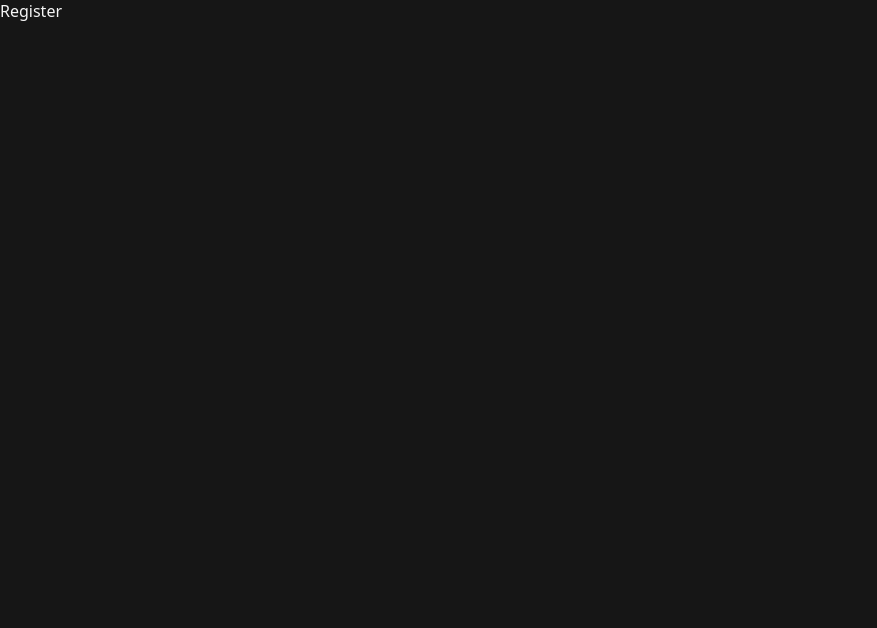
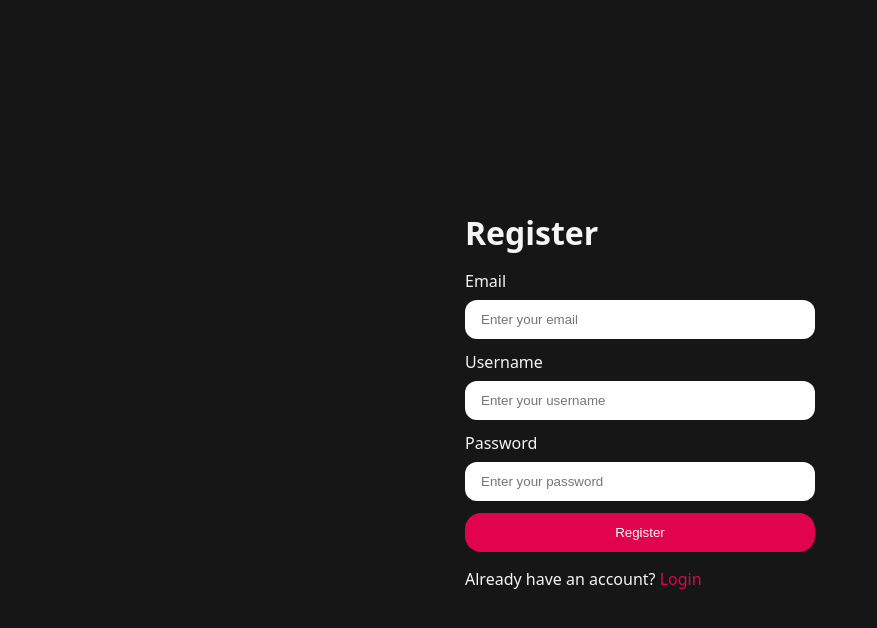
Before and after one commit to RakSagaTech/Interview-Gen-AI, a React app in the folder Frontend/: page /register in a window 1280 px wide. Shown: the top 628 px of the page, without its empty margins (0-877 px from the left). Built offline with nearby package versions, Linux system fonts and the light colour scheme; the HTML template or start-up script is replaced by a standard one.

Commit message:
feat(auth): add register page and remove email input from login

```diff
--- a/Frontend/src/features/auth/pages/Login.jsx
+++ b/Frontend/src/features/auth/pages/Login.jsx
@@ -13,10 +13,6 @@ const Login = () => {
       <div className="form-container">
         <h1>Login</h1>
         <form onSubmit={handleLogin}>
-          <div className="input-group">
-            <label htmlFor="email">Email</label>
-            <input type="email" id="email" name="email" required placeholder="Enter your email" />
-          </div>
           <div className="input-group">
             <label htmlFor="username">Username</label>
             <input type="text" id="username" name="username" required placeholder="Enter your username" />
--- a/Frontend/src/features/auth/pages/Register.jsx
+++ b/Frontend/src/features/auth/pages/Register.jsx
@@ -1,7 +1,34 @@
+import { Link } from 'react-router'
+import '../auth.form.scss'
 
 const Register = () => {
+
+  const handleRegister = (e) =>{
+    e.preventDefault()
+  }
+
   return (
-    <div>Register</div>
+    <main>
+      <div className="form-container">
+        <h1>Register</h1>
+        <form onSubmit={handleRegister}>
+          <div className="input-group">
+            <label htmlFor="email">Email</label>
+            <input type="email" id="email" name="email" required placeholder="Enter your email" />
+          </div>
+          <div className="input-group">
+            <label htmlFor="username">Username</label>
+            <input type="text" id="username" name="username" required placeholder="Enter your username" />
+          </div>
+          <div className="input-group">
+            <label htmlFor="password">Password</label>
+            <input type="password" id="password" name="password" required placeholder="Enter your password" />
+          </div>
+          <button className="button primary-button">Register</button>
+        </form>
+        <p>Already have an account? <Link to="/login">Login</Link></p>
+      </div>
+    </main>
   )
 }
 
```
